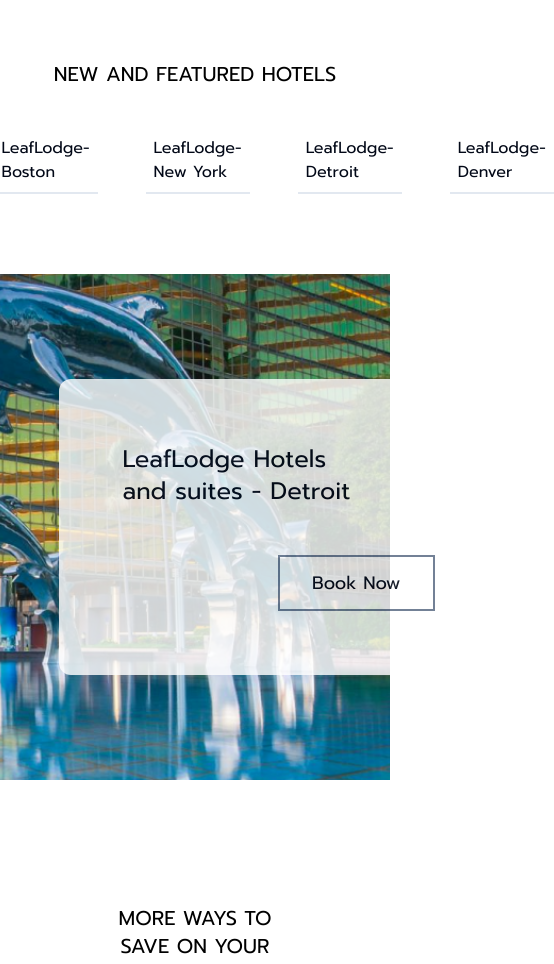
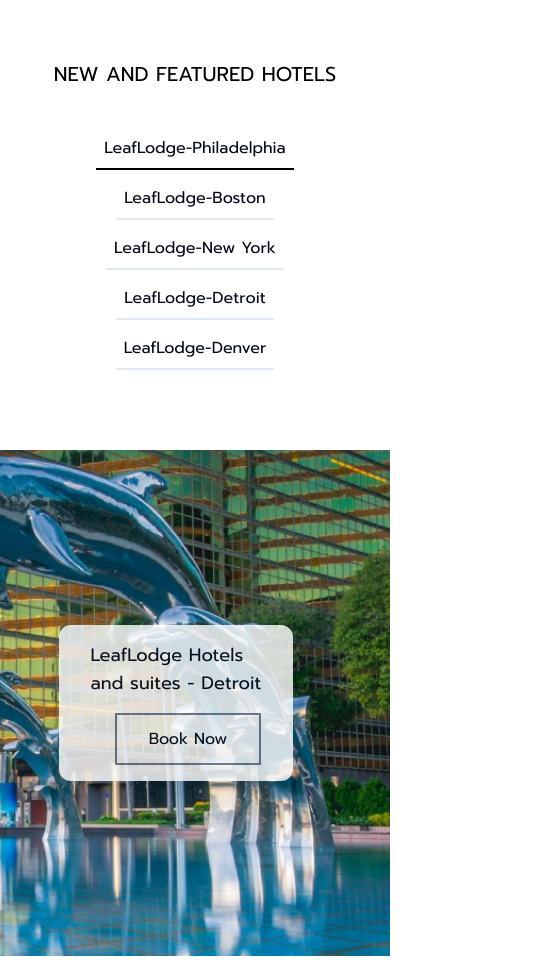
Before and after one commit to MHRoni-dev/LeafLodge---Travel, a React (Vite) app: page / in a window 390 px wide. Shown: the part 2720-3684 px from the top of the page, 554 px wide, since content can reach past the window. Built offline with nearby package versions, Linux system fonts and the light colour scheme.

Commit message:
refactor(section): add initial responsiveness in feature section

```diff
--- a/src/components/FeatureSection/index.jsx
+++ b/src/components/FeatureSection/index.jsx
@@ -17,25 +17,25 @@ export default function FeatureSection() {
   return (
     <div className='pt-20 min-h-screen'>
         <SectionTitle title="NEW AND FEATURED HOTELS" className="mb-12"/>
-        <div className='flex items-center justify-center w-full gap-12'>
+        <div className='flex flex-wrap px-8 gap-4 items-center justify-evenly lg:justify-center w-full lg:gap-12'>
         {
           MenuLinks.map((link, i) => (
             <MenuLink key={link} active={activeLink === i} onClick={()=>handleActive(i)} >{link}</MenuLink>
           ))
         }
         </div>
-        <div className='mt-20 relative'>
+        <div className='mt-20 relative container mx-auto'>
           <div className='relative h-[60vh] overflow-hidden'>
               <AnimatePresence>
                   <motion.img key={activeLink} src={Images[activeLink]} alt="feature" className='absoulte object-cover w-full h-full' initial={{x : '100%', opacity: 0}} animate={{ x : 0, opacity : 1}} exit={{x: '-300%',opacity: 0}}transition={{duration : 0.3}} />
               </AnimatePresence>
           </div>
           <AnimatePresence>
-          <motion.div key={activeLink} className={`absolute left-[15%] top-1/2 -translate-y-1/2 bg-white/90  py-16 w-[440px] rounded-xl `} initial={{opacity : 0}} animate={{opacity : [0.0, 0.0, 0.2, 0.9] }} transition={{duration : 1.2}} >
-            <p className='text-2xl items-start ml-16'>
+          <motion.div key={activeLink} className={`absolute left-[15%] top-1/2 -translate-y-1/2 bg-white/90 px-8 lg:px-0 py-4 lg:py-16   lg:w-[440px] rounded-xl `} initial={{opacity : 0}} animate={{opacity : [0.0, 0.0, 0.2, 0.9] }} transition={{duration : 1.2}} >
+            <p className='text-lg lg:text-2xl items-start lg:ml-16 '>
               LeafLodge Hotels <br /> and suites - Detroit
             </p>
-            <motion.div className='border-2 border-muted-foreground text-lg ml-auto px-8 py-3 w-fit mt-12 mr-16 cursor-pointer'
+            <motion.div className='border-2 border-muted-foreground text-base lg:text-lg ml-auto px-8 py-3 w-fit mt-4  lg:mx-0 lg:mt-12 lg:mr-16 cursor-pointer'
                whileHover={{
                   backgroundColor : tailwindColors.green['template'] ,
                   color: 'white',
@@ -58,7 +58,7 @@ export default function FeatureSection() {
 function MenuLink ({children,onClick, active}) {
 
   return  (
-    <div className={cn('w-fit border-b-2 pb-2 px-2 cursor-pointer', active && 'border-black')} onClick={onClick}>
+    <div className={cn('w-fit border-b-2 pb-2 px-2 cursor-pointer ', active && 'border-black')} onClick={onClick}>
       <span>{children}</span>
     </div>
   )
```
